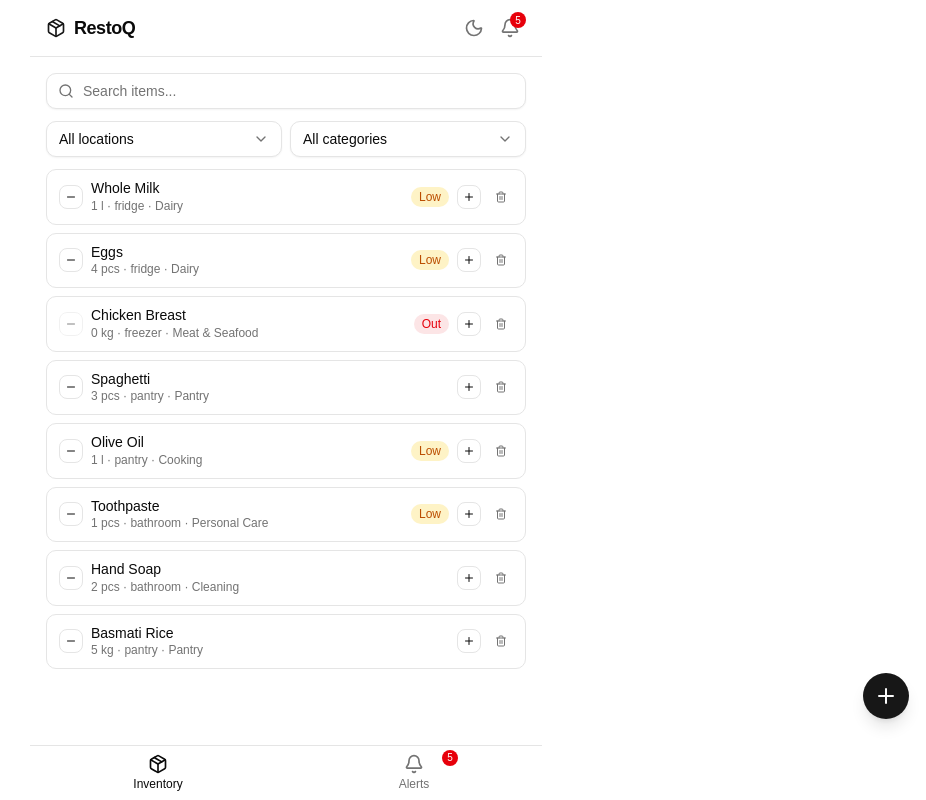
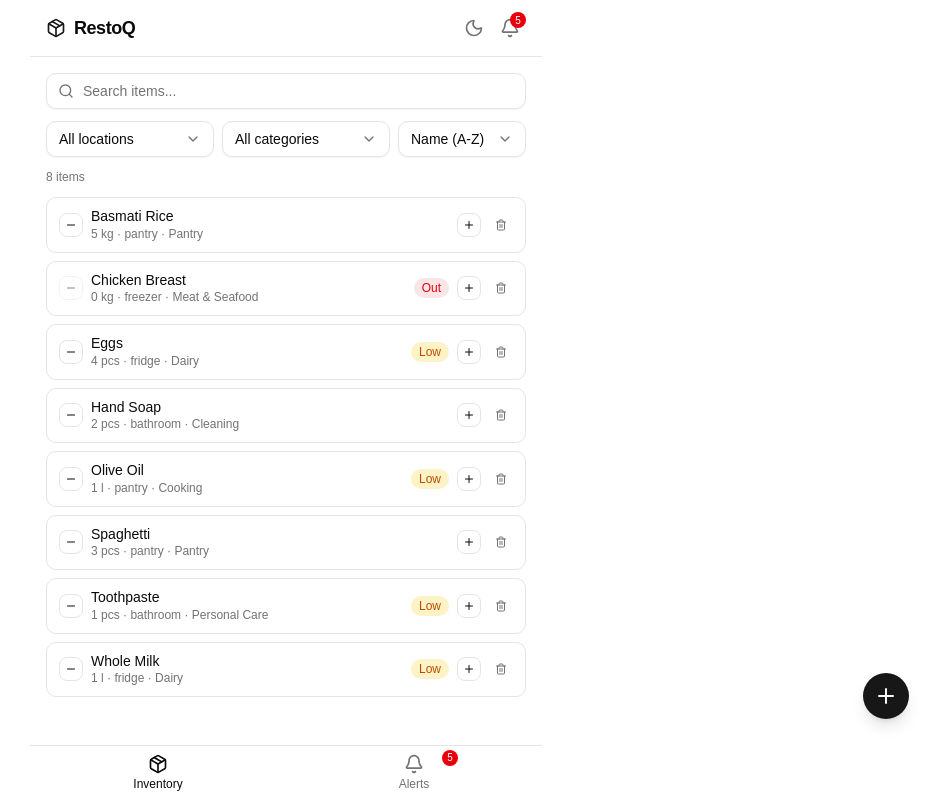
Before and after one commit to rodolinares/restoq, a React (Vite) app: page / in a window 1280 px wide. Shown: the whole page, without its empty margins (354-1280 px from the left). Built offline with nearby package versions, Linux system fonts and the light colour scheme.

Commit message:
feat: implement sorting functionality for inventory items

```diff
--- a/src/components/inventory/InventoryView.tsx
+++ b/src/components/inventory/InventoryView.tsx
@@ -10,6 +10,35 @@ import { Select, SelectContent, SelectItem, SelectTrigger, SelectValue } from '@
 import { ItemFormDialog } from './ItemFormDialog'
 import { ConfirmDeleteDialog } from './ConfirmDeleteDialog'
 
+type SortKey = 'name-asc' | 'name-desc' | 'qty-asc' | 'qty-desc' | 'updated-desc' | 'updated-asc'
+
+const SORT_OPTIONS: { value: SortKey; label: string }[] = [
+  { value: 'name-asc', label: 'Name (A-Z)' },
+  { value: 'name-desc', label: 'Name (Z-A)' },
+  { value: 'qty-asc', label: 'Qty (lowest)' },
+  { value: 'qty-desc', label: 'Qty (highest)' },
+  { value: 'updated-desc', label: 'Recent first' },
+  { value: 'updated-asc', label: 'Oldest first' },
+]
+
+function sortItems(items: InventoryItem[], sortKey: SortKey): InventoryItem[] {
+  const copy = [...items]
+  switch (sortKey) {
+    case 'name-asc':
+      return copy.sort((a, b) => a.name.localeCompare(b.name))
+    case 'name-desc':
+      return copy.sort((a, b) => b.name.localeCompare(a.name))
+    case 'qty-asc':
+      return copy.sort((a, b) => a.quantity - b.quantity)
+    case 'qty-desc':
+      return copy.sort((a, b) => b.quantity - a.quantity)
+    case 'updated-desc':
+      return copy.sort((a, b) => b.updatedAt - a.updatedAt)
+    case 'updated-asc':
+      return copy.sort((a, b) => a.updatedAt - b.updatedAt)
+  }
+}
+
 export function InventoryView() {
   const items = useInventoryStore(s => s.items)
   const adjustQuantity = useInventoryStore(s => s.adjustQuantity)
@@ -18,6 +47,7 @@ export function InventoryView() {
   const [search, setSearch] = useState('')
   const [locationFilter, setLocationFilter] = useState<Location | '__all__'>('__all__')
   const [categoryFilter, setCategoryFilter] = useState('__all__')
+  const [sortKey, setSortKey] = useState<SortKey>('name-asc')
 
   const [dialogOpen, setDialogOpen] = useState(false)
   const [editingItem, setEditingItem] = useState<InventoryItem | undefined>(undefined)
@@ -39,8 +69,8 @@ export function InventoryView() {
       result = result.filter(item => item.category === categoryFilter)
     }
 
-    return result
-  }, [items, search, locationFilter, categoryFilter])
+    return sortItems(result, sortKey)
+  }, [items, search, locationFilter, categoryFilter, sortKey])
 
   const hasFilters = search || locationFilter !== '__all__' || categoryFilter !== '__all__'
 
@@ -123,7 +153,26 @@ export function InventoryView() {
                 </SelectContent>
               </Select>
             </div>
+            <div className="w-32 shrink-0">
+              <Select value={sortKey} onValueChange={v => setSortKey(v as SortKey)}>
+                <SelectTrigger>
+                  <SelectValue />
+                </SelectTrigger>
+                <SelectContent>
+                  {SORT_OPTIONS.map(o => (
+                    <SelectItem key={o.value} value={o.value}>
+                      {o.label}
+                    </SelectItem>
+                  ))}
+                </SelectContent>
+              </Select>
+            </div>
           </div>
+
+          <p className="text-xs text-muted-foreground">
+            {filteredItems.length} {filteredItems.length === 1 ? 'item' : 'items'}
+            {hasFilters && items.length !== filteredItems.length && ` of ${items.length}`}
+          </p>
 
           {filteredItems.length === 0 ? (
             <div className="flex flex-col items-center justify-center gap-2 py-16 text-center">
```
